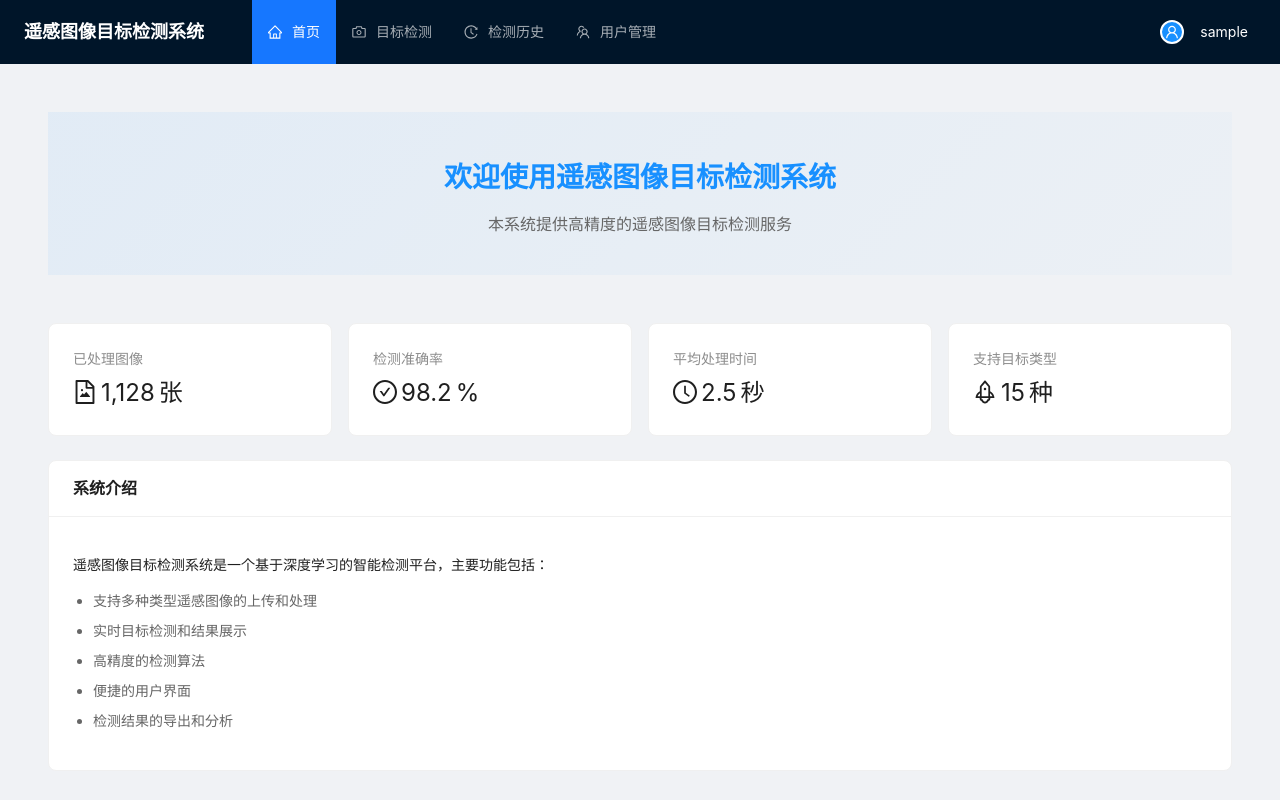
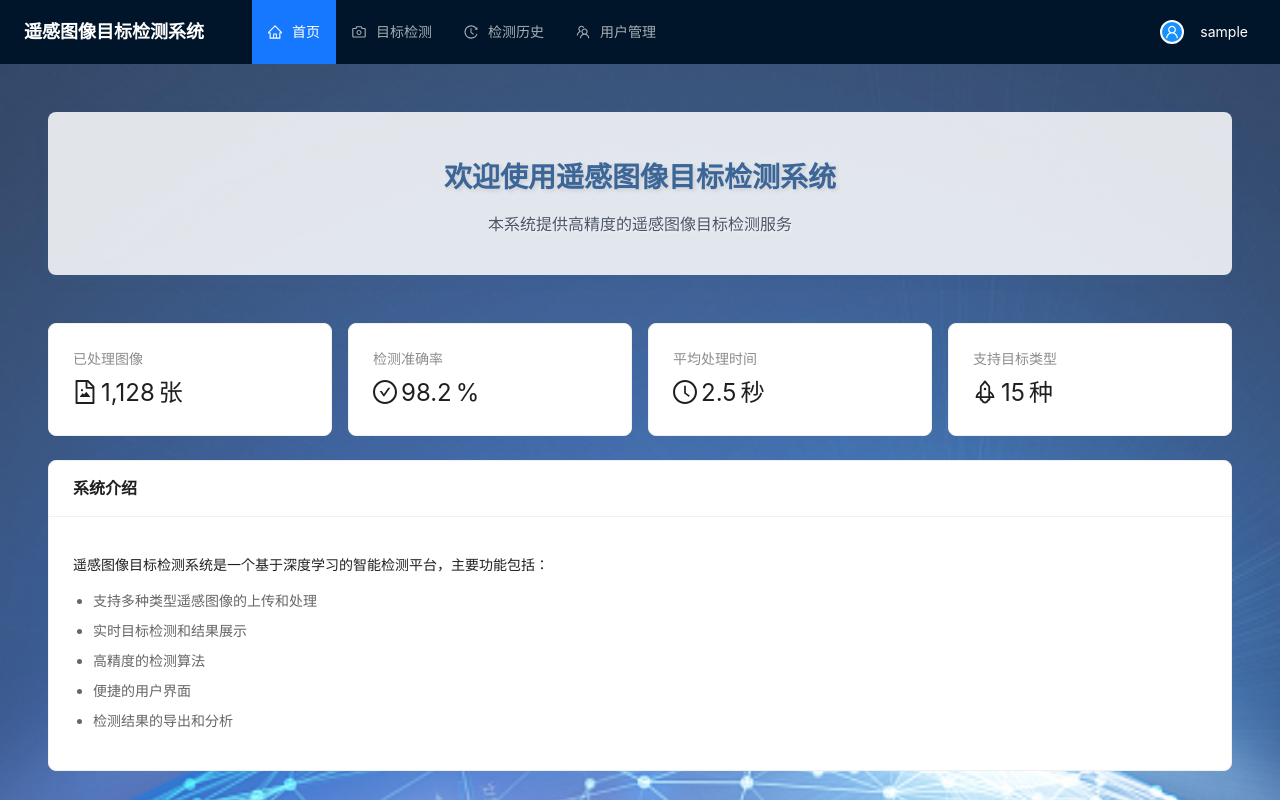
Before and after one commit to hencai/bishe-system-all, a React (Create React App) app in the folder frontend/: page /welcome in a window 1280 px wide. Shown: the top 800 px of the page. Built offline with nearby package versions, Linux system fonts and the light colour scheme; sample sign-in values are in the browser's storage.

Commit message:
UI优化第一版

```diff
--- a/frontend/src/components/Layout/MainLayout.module.css
+++ b/frontend/src/components/Layout/MainLayout.module.css
@@ -39,6 +39,15 @@
   padding: 24px;
   background: #f0f2f5;
   min-height: calc(100vh - 64px);
+
+  background-image: linear-gradient(
+    rgba(255, 255, 255, 0.15),     /* 白色半透明遮罩 */
+    rgba(255, 255, 255, 0.15)
+  ), url('/public/rs-bg.jpg');    /* 背景图片 */
+  background-size: cover;
+  background-position: center;
+  background-repeat: no-repeat;
+  z-index: 99;
 }
 
 .mainMenu {
--- a/frontend/src/index.css
+++ b/frontend/src/index.css
@@ -5,6 +5,15 @@ body {
     sans-serif;
   -webkit-font-smoothing: antialiased;
   -moz-osx-font-smoothing: grayscale;
+
+  background-image: linear-gradient(
+    rgba(255, 255, 255, 0.15),     /* 白色半透明遮罩 */
+    rgba(255, 255, 255, 0.15)
+  ), url('/public/rs-bg.jpg');    /* 背景图片 */
+  background-size: cover;
+  background-position: center;
+  background-repeat: no-repeat;
+  z-index: -2;
 }
 
 #root {
--- a/frontend/src/pages/Login/index.module.css
+++ b/frontend/src/pages/Login/index.module.css
@@ -3,8 +3,8 @@
   justify-content: center;
   align-items: center;
   min-height: 100vh;
-  background: linear-gradient(135deg, #1890ff 0%, #722ed1 100%);
 }
+
 
 .card {
   width: 400px;
--- a/frontend/src/pages/Register/index.module.css
+++ b/frontend/src/pages/Register/index.module.css
@@ -3,7 +3,14 @@
   justify-content: center;
   align-items: center;
   min-height: 100vh;
-  background: linear-gradient(135deg, #1890ff 0%, #722ed1 100%);
+  background-image: linear-gradient(
+    rgba(255, 255, 255, 0.15),     /* 白色半透明遮罩 */
+    rgba(255, 255, 255, 0.15)
+  ), url('/public/rs-bg.jpg');    /* 背景图片 */
+  background-size: cover;
+  background-position: center;
+  background-repeat: no-repeat;
+  z-index: -2;
 }
 
 .card {
--- a/frontend/src/pages/Welcome/index.module.css
+++ b/frontend/src/pages/Welcome/index.module.css
@@ -1,23 +1,29 @@
 .container {
+  position: relative;
   padding: 24px;
+  min-height: calc(100vh - 112px);
 }
 
 .welcome {
   text-align: center;
   margin-bottom: 48px;
   padding: 24px;
-  background: linear-gradient(135deg, #1890ff11 0%, #1890ff05 100%);
+  background: rgba(255, 255, 255, 0.85);
+  border-radius: 8px;
+  box-shadow: 0 4px 12px rgba(60, 102, 152, 0.2);
 }
 
 .welcome h1 {
   font-size: 28px;
-  color: #1890ff;
+  color: #3c6698;
   margin-bottom: 16px;
+  text-shadow: 2px 2px 4px rgba(0, 0, 0, 0.1);
 }
 
 .welcome p {
   font-size: 16px;
-  color: #666;
+  color: #4a5568;
+  text-shadow: 1px 1px 2px rgba(255, 255, 255, 0.8);
 }
 
 .introCard {
--- a/frontend/src/styles/history.css
+++ b/frontend/src/styles/history.css
@@ -1,6 +1,6 @@
 .history-container {
   padding: 24px;
-  background: #f0f2f5;
+  /* background: #f0f2f5; */
   min-height: 100vh;
 }
 
```
Also changed, not shown: frontend/public/rs-bg.jpg (added).
